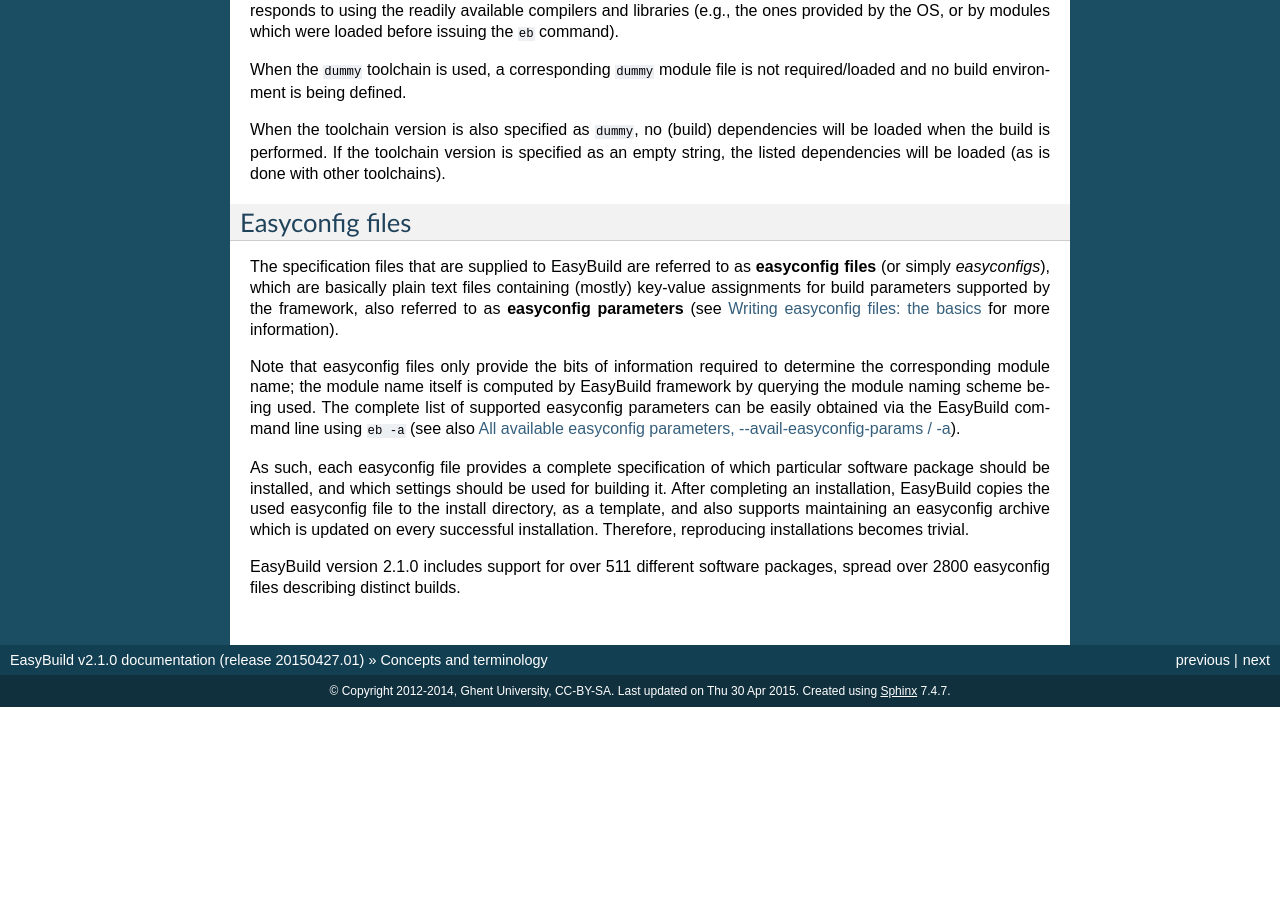
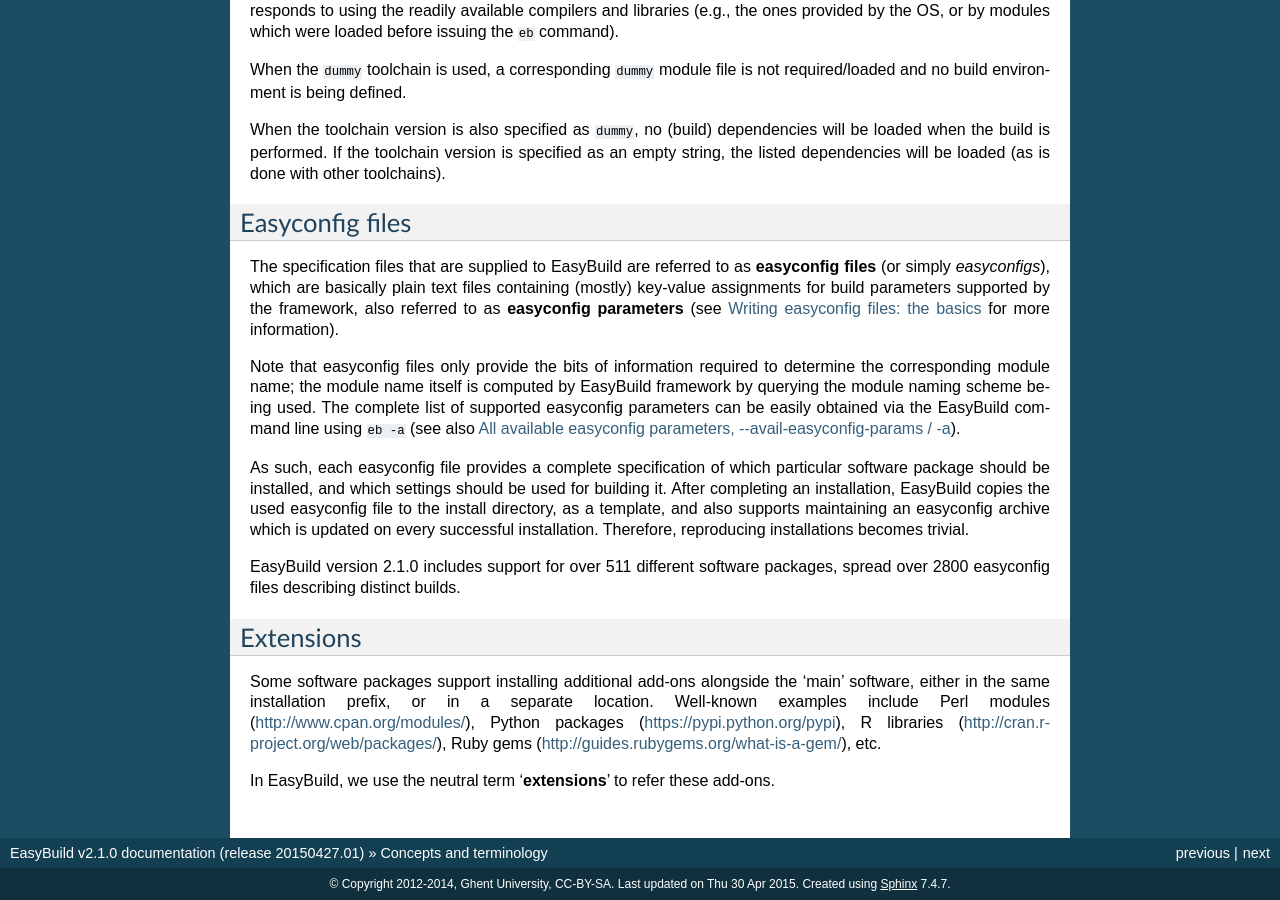
Before and after one commit to easybuilders/easybuild, a Sphinx documentation site: the page built from docs/Concepts_and_Terminology.rst, in a window 1280 px wide and 900 px high, scrolled down 1982 px. Built offline with Sphinx 7.4.7, drawn with Linux system fonts in a browser that asks for light colours; before the commit the page ends 2689 px from its top, so only the background shows below that.

Commit message:
also cover extensions in concepts/terminolgoy page

```diff
--- a/docs/Changelog.rst
+++ b/docs/Changelog.rst
@@ -5,6 +5,7 @@
 
 * **release 20150427.01** (`Apr 27th 2015`): updates for EasyBuild v2.1.0
 
+  * also cover 'extensions' in page on concepts and terminology (see :ref:`extensions`)
   * add documentation on :ref:`partial_installations`, covering ``--stop``, ``--skip`` and ``--module-only``
   * add documentation on :ref:`manipulating_dependencies`, covering ``--filter-deps`` and ``--hide-deps``
   * document ``-module-syntax`` configuration option (see :ref:`module_syntax`)
--- a/docs/Concepts_and_Terminology.rst
+++ b/docs/Concepts_and_Terminology.rst
@@ -153,3 +153,15 @@
 
 EasyBuild version |version| includes support for over 511 different software packages,
 spread over 2800 easyconfig files describing distinct builds.
+
+.. _extensions:
+
+Extensions
+----------
+
+Some software packages support installing additional add-ons alongside the 'main' software, either in the same
+installation prefix, or in a separate location. Well-known examples include Perl modules (http://www.cpan.org/modules/),
+Python packages (https://pypi.python.org/pypi), R libraries (http://cran.r-project.org/web/packages/),
+Ruby gems (http://guides.rubygems.org/what-is-a-gem/), etc.
+
+In EasyBuild, we use the neutral term '**extensions**' to refer these add-ons.
```
